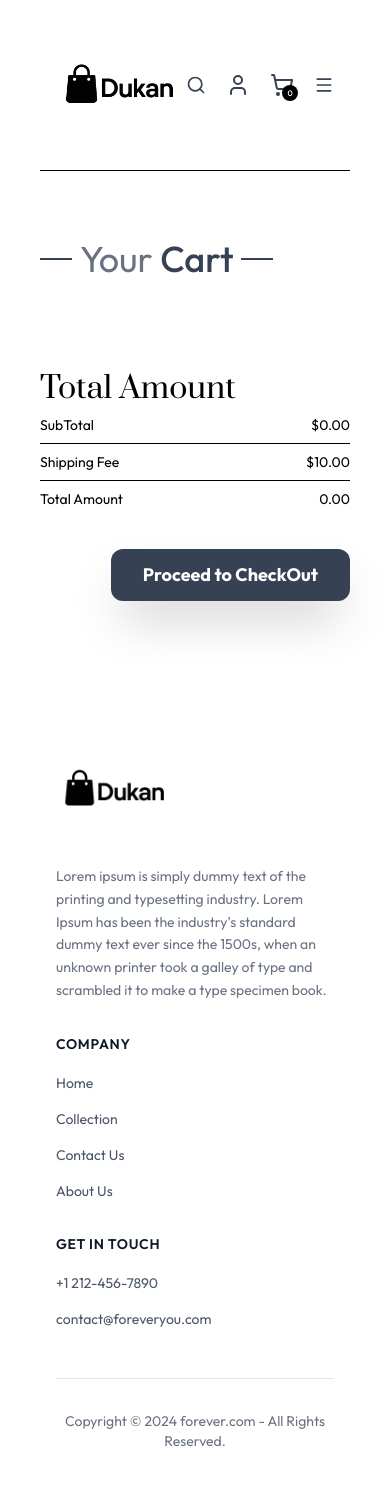
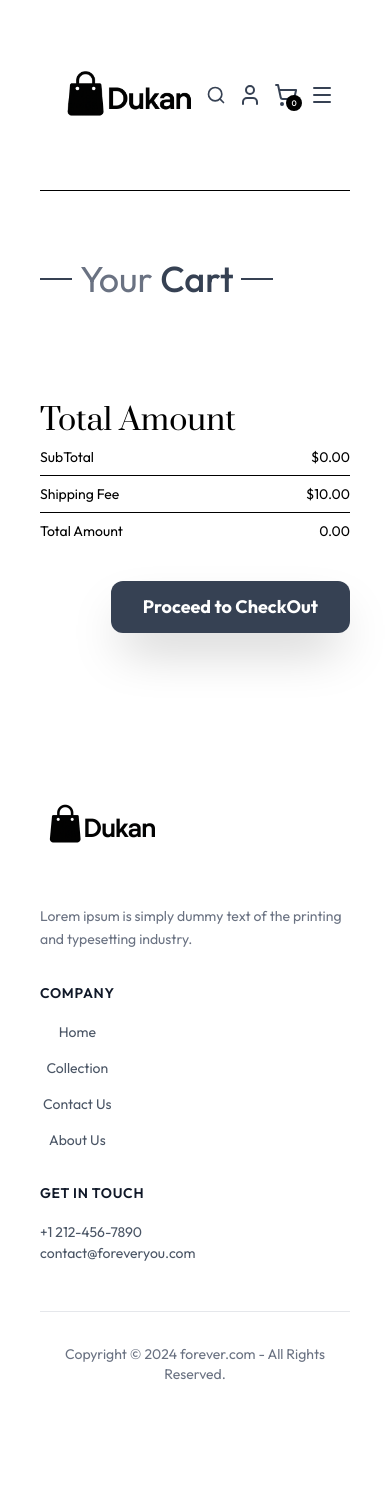
Before and after one commit to KamilHassan78608/E-Commerce-Store, a React (Vite) app in the folder frontend/: page /cart in a window 390 px wide. Shown: the top 1486 px of the page. After the commit the page ends 1432 px from the top, so only its background shows below. Built offline with nearby package versions, Linux system fonts and the light colour scheme; a web font is replaced by a local one.

Commit message:
Refactoring

```diff
--- a/frontend/src/Pages/Cart.jsx
+++ b/frontend/src/Pages/Cart.jsx
@@ -31,32 +31,53 @@ const Cart = () => {
     <div className='text-2xl mb-3'>
       <Title text1="Your" text2="Cart"/>
     </div>
-    <div>
+    <div className="flex flex-col gap-4">
   {
-        cartData.map((item, index)=>{
+  cartData.map((item, index) => {
     const product = products.find((prod) => prod._id === item._id);
-          return(
-            <div key={index} className='py-4 border-t text-gray-700 grid grid-cols-[4fr_0.5fr_0.5fr] sm:grid-cols-[4fr_2fr_0.5fr] items-center gap-4'>
-              <div className='flex items-start gap-6'>
-                <img src={product.image} className='w-16 sm:w-20' alt="" />
-                <div>
-                  <p className='text-xs sm:text-lg font-medium'>{product.name}</p>
-                  <div className='flex items-center gap-5 mt-2'>
+    return (
+      <div
+        key={index}
+        className="py-4 border-t text-gray-700 grid grid-cols-1 sm:grid-cols-[4fr_1fr_0.5fr] items-center gap-4 sm:gap-6"
+      >
+        {/* Product Info */}
+        <div className="flex flex-col sm:flex-row items-start sm:items-center gap-4 sm:gap-6">
+          <img src={product.image} className="w-20 sm:w-24 object-cover" alt={product.name} />
+          <div className="flex flex-col gap-2 w-full">
+            <p className="text-sm sm:text-lg font-medium">{product.name}</p>
+            <div className="flex flex-col sm:flex-row items-start sm:items-center gap-2 sm:gap-5 text-xs sm:text-sm">
               <p>{Currency}{product.price}</p>
-                    <h1 className='px-2 sm:px-3 sm:py-1 border bg-slate-100'>Total Price {product.price * item.quantity} {Currency}</h1>
-                    <p className='px-2 sm:px-3 sm:py-1 border bg-slate-100'>{item.size}</p>
+              <h1 className="px-2 sm:px-3 py-1 border bg-slate-100">
+                Total Price {product.price * item.quantity} {Currency}
+              </h1>
+              <p className="px-2 sm:px-3 py-1 border bg-slate-100">{item.size}</p>
             </div>
           </div>
         </div>
-              <input type="number"min={1} defaultValue={item.quantity} className='border max-w-10 sm:max-w-20 px-1 sm:px-2 py-1'
-              onChange={(e) => e.target.value === '' || e.target.value === '0' ? null : updateQuantity(item._id, item.size, Number(e.target.value))}
+
+        {/* Quantity */}
+        <input
+          type="number"
+          min={1}
+          value={item.quantity}
+          className="border w-full sm:max-w-[60px] px-2 py-1"
+          onChange={(e) =>
+            e.target.value === '' || e.target.value === '0'
+              ? null
+              : updateQuantity(item._id, item.size, Number(e.target.value))
+          }
         />
-              <Trash2 onClick={() => updateQuantity(item._id, item.size, 0)} className='cursor-pointer' />
+
+        {/* Delete */}
+        <Trash2
+          onClick={() => updateQuantity(item._id, item.size, 0)}
+          className="cursor-pointer w-5 h-5 mx-auto sm:mx-0"
+        />
       </div>
-          )
-        })
-      }
+    );
+  })}
 </div>
+
     <div className='flex justify-end my-20'>
       <div className='w-full sm:w-[450px]'>
         <TotalCart />
--- a/frontend/src/components/Footer.jsx
+++ b/frontend/src/components/Footer.jsx
@@ -1,8 +1,8 @@
 import React from 'react';
 import { Link } from 'react-router-dom';
 import logo from '../assets/logo.png';
+import { motion } from "framer-motion";
 
-// You can create a data array for links to keep it cleaner
 const companyLinks = [
   { name: 'Home', href: '/' },
   { name: 'Collection', href: '/collection' },
@@ -12,31 +12,33 @@ const companyLinks = [
 
 export default function Footer() {
   return (
+    <motion.div
+      initial={{ opacity: 0, y: 80 }}
+      whileInView={{ opacity: 1, y: 0 }}
+      viewport={{ once: true, amount: 0.2 }}
+      transition={{ duration: 0.6, ease: "easeOut" }}
+    >
       <footer className="bg-white text-gray-600 font-sans">
-      <div className="max-w-7xl mx-auto px-4 sm:px-6 lg:px-8 py-12">
-        <div className="grid grid-cols-1 md:grid-cols-12 gap-8  ">
+        {/* Full width container */}
+        <div className="w-full py-12">
 
-          <div className="md:col-span-12 lg:col-span-5">
-            {/* <h3 className="text-2xl font-bold text-gray-900">
-              Dukan<span className="text-purple-600">.</span>
-            </h3> */}
-            <Link to='/'><img src={logo} alt="Dukan Logo" className="w-30" /></Link>
-            <p className="text-sm text-gray-500 mt-4 leading-relaxed">
-              Lorem ipsum is simply dummy text of the printing and typesetting
-              industry. Lorem Ipsum has been the industry's standard dummy text
-              ever since the 1500s, when an unknown printer took a galley of
-              type and scrambled it to make a type specimen book.
+          {/* Main Flex Section */}
+          <div className="flex flex-col md:flex-row items-start justify-between w-full max-w-full px-0">
+
+            {/* LEFT: Logo */}
+            <div className="flex-1">
+              <Link to='/'><img src={logo} alt="Dukan Logo" className="w-32" /></Link>
+              <p className="text-sm text-gray-500 mt-4 leading-relaxed max-w-xs">
+                Lorem ipsum is simply dummy text of the printing and typesetting industry.
               </p>
             </div>
 
-          <div className="hidden md:block md:col-span-3 lg:hidden"></div>
-
-          <div className="md:col-span-4 lg:col-span-3">
+            {/* CENTER: Company Links */}
+            <div className="flex-1 flex flex-col items-center mt-8 md:mt-0">
               <h4 className="text-sm font-semibold text-gray-900 uppercase tracking-wider">
                 Company
               </h4>
-            <nav className="mt-4">
-              <ul className="space-y-3">
+              <ul className="mt-4 space-y-3 text-center">
                 {companyLinks.map((link) => (
                   <li key={link.name}>
                     <Link
@@ -48,40 +50,34 @@ export default function Footer() {
                   </li>
                 ))}
               </ul>
-            </nav>
             </div>
 
-          <div className="md:col-span-5 lg:col-span-4">
+            {/* RIGHT: Get in Touch */}
+            <div className="flex-1 flex flex-col items-start mt-8 md:mt-0">
               <h4 className="text-sm font-semibold text-gray-900 uppercase tracking-wider">
                 Get in touch
               </h4>
-            <div className="mt-4 space-y-3">
-              <p>
-                <a
-                  href="tel:+12124567890"
-                  className="text-sm text-gray-600 hover:text-gray-900"
-                >
+              <div className="mt-4 space-y-3 text-left">
+                <a href="tel:+12124567890" className="text-sm text-gray-600 hover:text-gray-900">
                   +1 212-456-7890
                 </a>
-              </p>
-              <p>
-                <a
-                  href="mailto:contact@foreveryou.com"
-                  className="text-sm text-gray-600 hover:text-gray-900"
-                >
+                <a href="mailto:contact@foreveryou.com" className="text-sm text-gray-600 hover:text-gray-900 block">
                   contact@foreveryou.com
                 </a>
-              </p>
-            </div>
               </div>
             </div>
 
+          </div>
+
+          {/* COPYRIGHT */}
           <div className="mt-12 border-t border-gray-200 pt-8">
             <p className="text-sm text-gray-500 text-center">
               Copyright &copy; 2024 forever.com - All Rights Reserved.
             </p>
           </div>
+
         </div>
       </footer>
+    </motion.div>
   );
 }
--- a/frontend/src/components/Navbar.jsx
+++ b/frontend/src/components/Navbar.jsx
@@ -42,7 +42,8 @@ const Navbar = () => {
 
 
       {/* Right Icons */}
-      <div className="flex items-center gap-5">
+<div className="flex items-center gap-3 md:gap-5">
+
   {/* Search */}
   <Search
     onClick={handlesearch}
@@ -50,34 +51,40 @@ const Navbar = () => {
   />
 
   {/* User Dropdown */}
-        <div className="group relative">
+  <div className="relative">
     <User className="w-6 h-6 text-gray-700 cursor-pointer hover:text-black transition-colors duration-300" />
-          <div className="group-hover:block hidden absolute right-0 pt-4">
-            <div className="flex flex-col gap-2 w-36 py-5 px-5 bg-slate-100 text-gray-700 rounded shadow-md text-[10px]">
-              <p className="flex items-center gap-2 cursor-pointer hover:text-black transition-colors duration-300">
+    <div className="hidden group-hover:flex absolute right-0 mt-2 flex-col gap-2 w-36 py-5 px-5 bg-slate-100 text-gray-700 rounded shadow-md text-[10px]">
+      <p className="flex items-center gap-2 cursor-pointer hover:text-black">
         <User className="w-4 h-4" /> My Profile
       </p>
       <hr />
-              <p className="flex items-center gap-2 cursor-pointer hover:text-black transition-colors duration-300">
+      <p className="flex items-center gap-2 cursor-pointer hover:text-black">
         <Package className="w-4 h-4" /> Orders
       </p>
       <hr />
-              <p className="flex items-center gap-2 cursor-pointer hover:text-black transition-colors duration-300">
+      <p className="flex items-center gap-2 cursor-pointer hover:text-black">
         <LogOut className="w-4 h-4" /> Log Out
       </p>
-            </div>
     </div>
   </div>
 
   {/* Cart */}
   <Link to="/cart" className="relative">
     <ShoppingCart className="w-6 h-6 text-gray-700 cursor-pointer hover:text-black transition-colors duration-300" />
-          <p className="absolute -right-1 -bottom-1 w-4 text-center leading-4 bg-black text-white aspect-square rounded-full text-[8px]">{countCartItems()}</p>
+    <p className="absolute -right-1 -bottom-1 w-4 text-center leading-4 bg-black text-white aspect-square rounded-full text-[8px]">
+      {countCartItems()}
+    </p>
   </Link>
 
   {/* Mobile Menu Icon */}
-        <Menu onClick={() => setIsVisible(true)} className="w-5 h-5 text-gray-700 cursor-pointer hover:text-black transition-colors duration-300 md:hidden" />
+  <div className="md:hidden flex items-center">
+    <Menu
+      onClick={() => setIsVisible(true)}
+      className="w-6 h-6 text-gray-700 cursor-pointer hover:text-black transition-colors duration-300"
+    />
   </div>
+</div>
+
 
       {/* Mobile Dropdown Menu */}
       {isVisible && (
--- a/frontend/src/components/ProductItem.jsx
+++ b/frontend/src/components/ProductItem.jsx
@@ -1,13 +1,20 @@
 import React, { useContext } from 'react'
 import { ShopContext } from '../contents/ShopContext'
 import { Link } from 'react-router-dom'
+import { motion } from "framer-motion";
 
 const ProductItem = ({ id, name, description, price, image }) => {
 
   const { Currency } = useContext(ShopContext);
 
   return (
-    <Link to={`/product/${id}`} className='flex flex-col gap-2 w-full text-gray-600 bg-[#efeeee] cursor-pointer transition-all duration-500 shadow-md hover:shadow-2xl hover:translate-y-0.5 rounded-xl mt-10'>
+    <motion.div
+      initial={{ opacity: 0, y: 80 }}
+      whileInView={{ opacity: 1, y: 0 }}// animate when visible
+      viewport={{ once: true, amount: 0.2 }}  // animate once only
+      transition={{ duration: 0.6, ease: "easeOut" }}
+    >
+      <Link to={`/product/${id}`} className='flex flex-col gap-2 w-full text-gray-600 bg-[#efeeee] cursor-pointer transition-all duration-500 shadow-md hover:shadow-2xl hover:translate-y-0.5 rounded-xl mt-10'>
       <div className='overflow-hidden'>
         <img src={image} alt={name} className='transition-all duration-500 hover:scale-110 ease-in-out w-full lg:w-120 h-100 object-cover'/>
       </div>
@@ -17,6 +24,8 @@ const ProductItem = ({ id, name, description, price, image }) => {
         <h3 className="text-gray-600 font-bold text-base mt-1">{Currency} {price}</h3>
       </div>
     </Link>
+    </motion.div>
+
 
   )
 }
--- a/frontend/src/components/Subscribe.jsx
+++ b/frontend/src/components/Subscribe.jsx
@@ -1,4 +1,5 @@
 import { Mail } from "lucide-react";
+import { motion } from "framer-motion";
 
 export default function Subscribe() {
 
@@ -7,6 +8,12 @@ export default function Subscribe() {
     }
 
   return (
+    <motion.div
+      initial={{ opacity: 0, y: 80 }}
+      whileInView={{ opacity: 1, y: 0 }}// animate when visible
+      viewport={{ once: true, amount: 0.2 }}  // animate once only
+      transition={{ duration: 0.6, ease: "easeOut" }}
+    >
     <div className="flex flex-col items-center justify-center mb-20">
       <div className="shadow-lg rounded-2xl p-8 text-center">
         <Mail className="w-12 h-12 text-gray-500 mx-auto mb-3" />
@@ -37,5 +44,6 @@ export default function Subscribe() {
         </p>
       </div>
     </div>
+    </motion.div>
   );
 }
--- a/frontend/src/components/Title.jsx
+++ b/frontend/src/components/Title.jsx
@@ -1,12 +1,20 @@
 import React from 'react'
+import { motion } from "framer-motion";
 
 const Title = ({text1, text2}) => {
   return (
+    <motion.div
+      initial={{ opacity: 0, y: 80 }}
+      whileInView={{ opacity: 1, y: 0 }}// animate when visible
+      viewport={{ once: true, amount: 0.2 }}  // animate once only
+      transition={{ duration: 0.6, ease: "easeOut" }}
+    >
     <div className='inline-flex items-center gap-2 my-3'>
       <p className='w-8 md:w-11 h-0.5 sm:h-[3px] bg-gray-700'></p>
       <p className='text-gray-500 text-4xl'>{text1} <span className='text-gray-700 font-medium'>{text2}</span></p>
       <p className='w-8 md:w-11 h-0.5 sm:h-[3px] bg-gray-700'></p>
     </div>
+    </motion.div>
   )
 }
 
```
Lines whose indentation alone changed are shown as unchanged.
